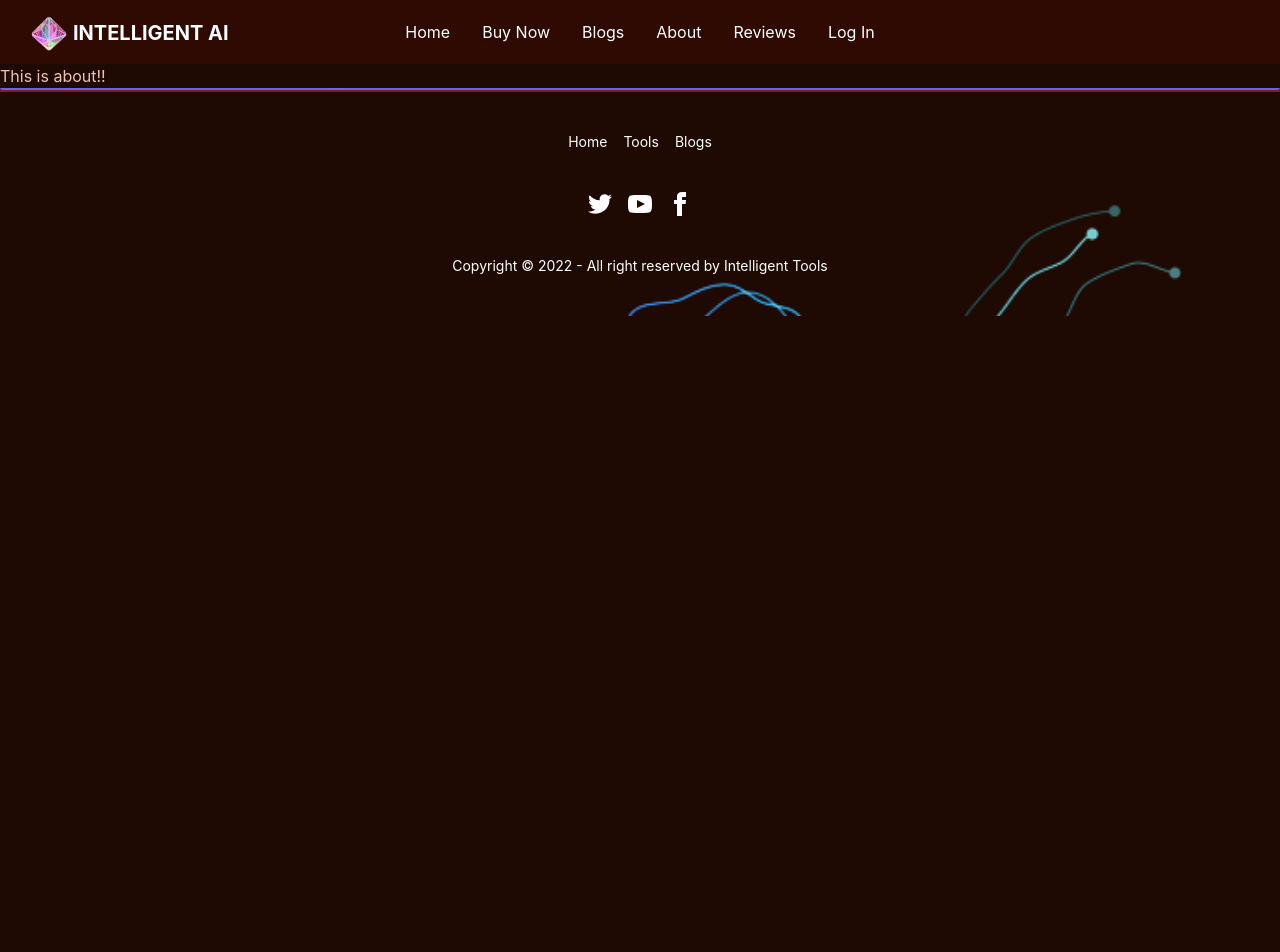
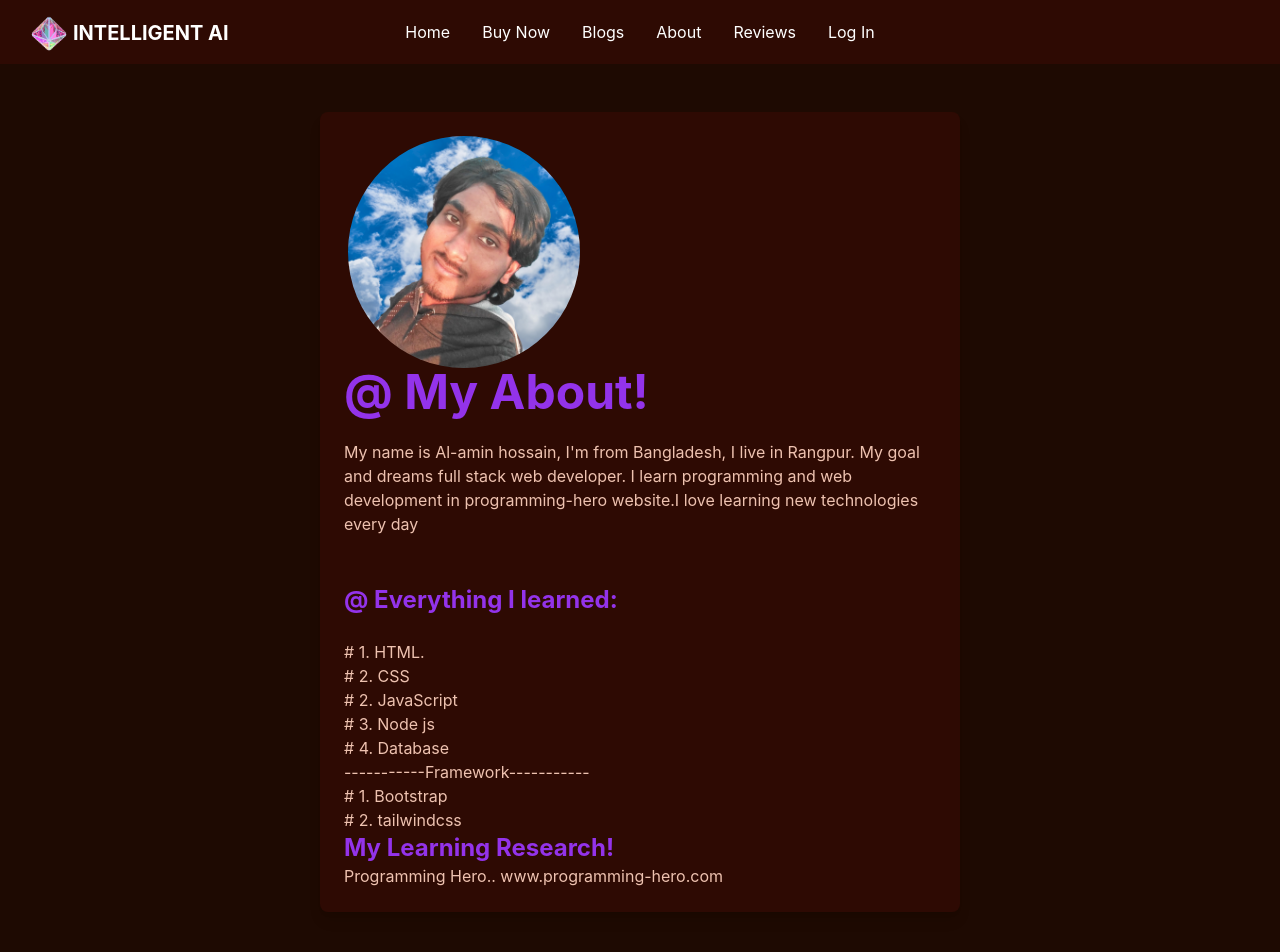
Before and after one commit to alaminhossainjibon/intelligent_tools-, a React (Create React App) app: page /about in a window 1280 px wide. Shown: the top 952 px of the page. Before the commit the page ends 800 px from the top, so only its background shows below. Built offline with nearby package versions, Linux system fonts and the light colour scheme; no server answers.

Commit message:
my abouts

```diff
--- a/src/components/Home/About/About.js
+++ b/src/components/Home/About/About.js
@@ -1,9 +1,40 @@
 import React from 'react';
+import profile from '../../../assets/images/profile/profile.png'
 
 const About = () => {
     return (
-        <div>
-            <h2>This is about!!</h2>
+        <div class="hero min-h-screen bg-neutral m-12 rounded-lg shadow-lg mx-auto w-1/2">
+            <div class="p-6">
+                <img class="mask mask-circle w-60" src={profile} />
+                <div>
+                    <h1 class="text-5xl font-bold text-purple-600">@ My About!</h1>
+                    <p class="py-6">My name is Al-amin hossain, I'm from Bangladesh, I live in Rangpur. My goal and dreams full stack web developer. I learn programming and web development in programming-hero website.I love learning new technologies every day</p>
+                    <br />
+                    <h1 class="text-2xl font-bold text-purple-600">@ Everything I learned:</h1>
+                    <br />
+                    <p>
+                        # 1. HTML.
+                        <br />
+                        # 2. CSS
+                        <br />
+                        # 2. JavaScript
+                        <br />
+                        # 3. Node js
+                        <br />
+                        # 4. Database
+                        <br />
+                        -----------Framework-----------
+                        <br />
+                        # 1. Bootstrap
+                        <br />
+                        # 2. tailwindcss
+                        <br />
+                        <h1 class="text-2xl font-bold text-purple-600">My Learning Research!</h1>
+                        Programming Hero..
+                        www.programming-hero.com
+                    </p>
+                </div>
+            </div>
         </div>
     );
 };
```
Also changed, not shown: src/assets/images/profile/profile.png (added).
